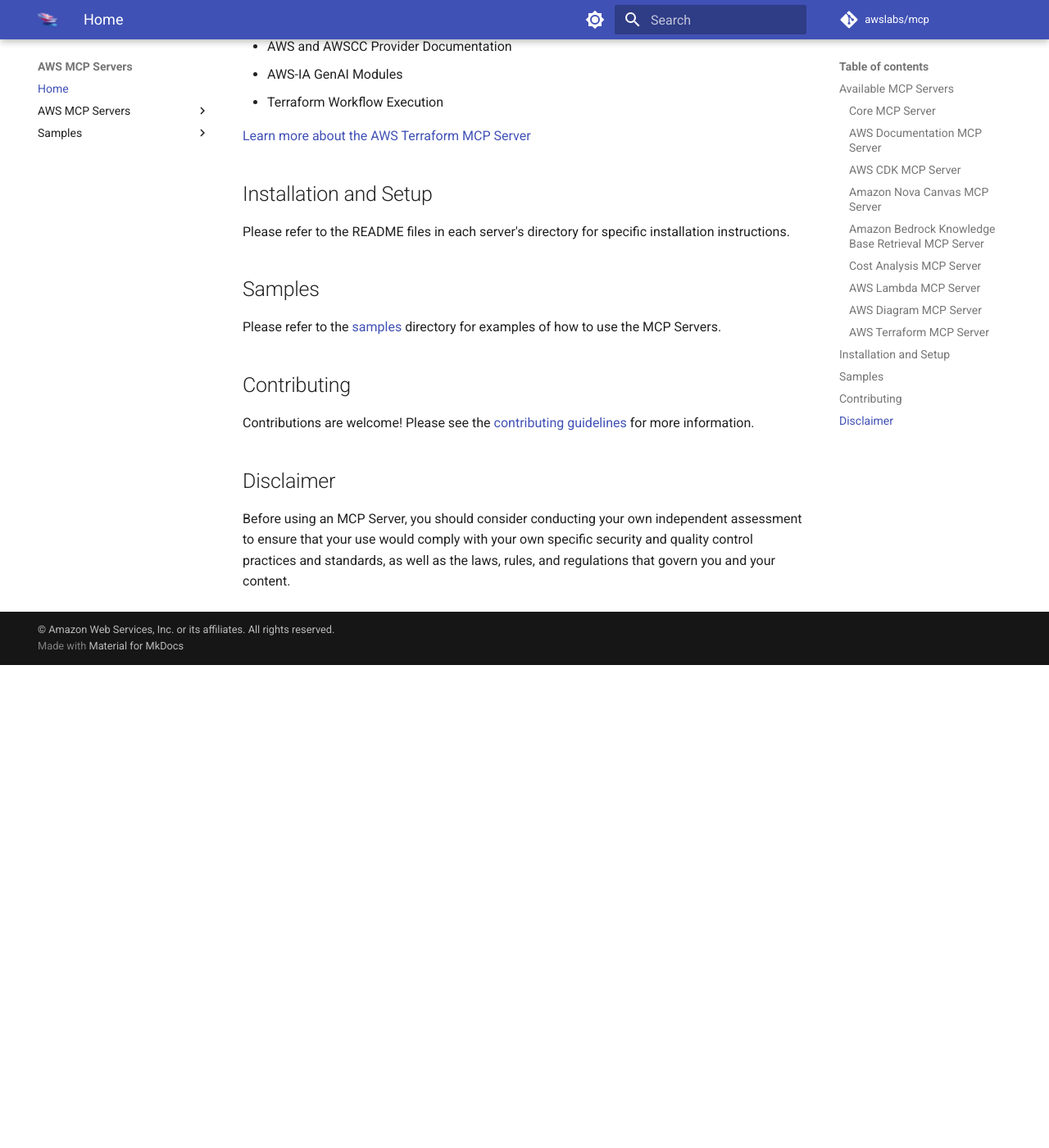
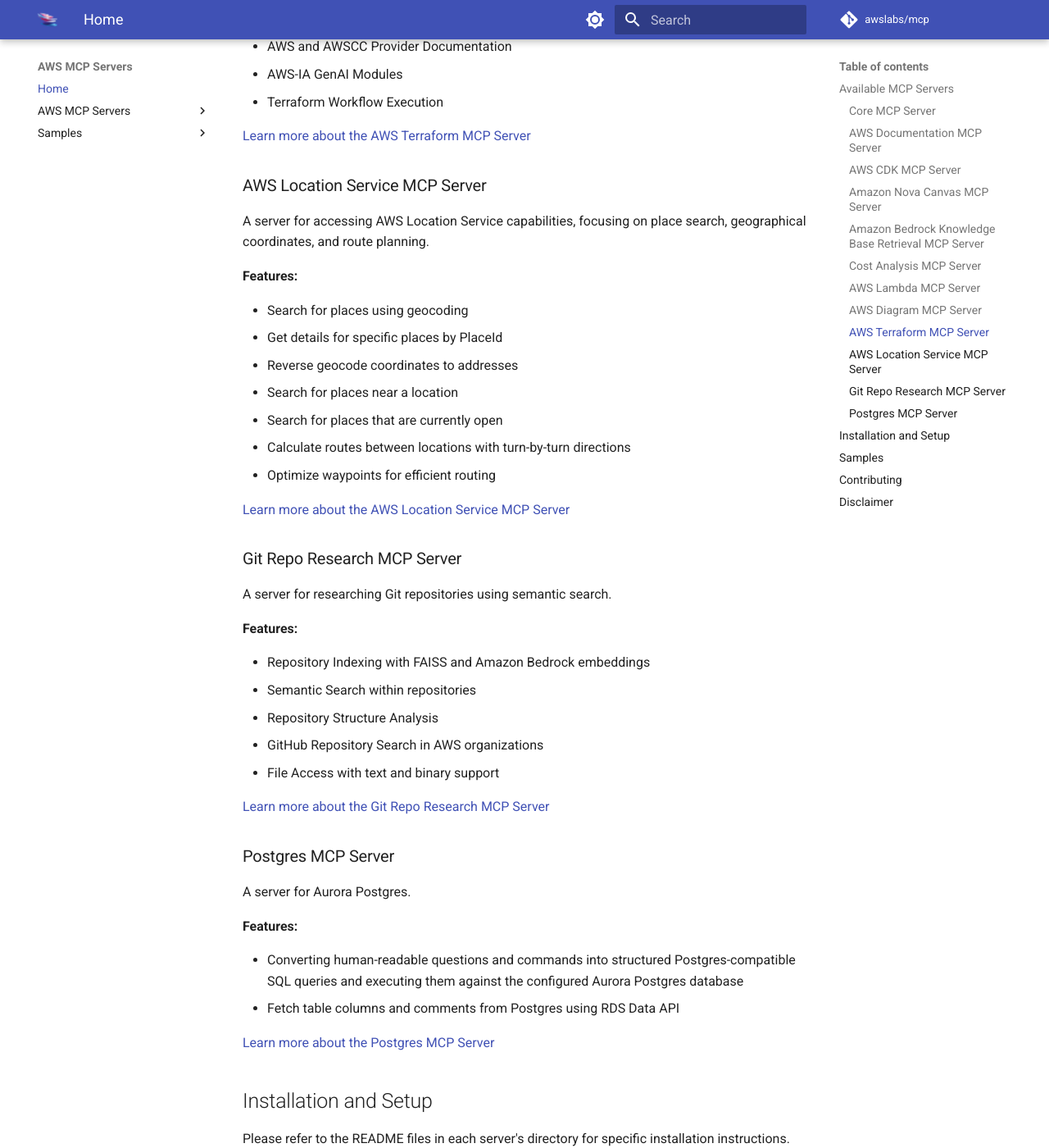
Before and after one commit to MedRedhatas/mcp, an MkDocs documentation site: the page built from docs/index.md, in a window 1280 px wide and 1400 px high, scrolled down 3379 px. Shown: the whole window at 82% size. Built offline with MkDocs 1.6.1 and Material for MkDocs 9.7.7, drawn with Linux system fonts in a browser that asks for light colours; comment, search, counter and statistics services are not loaded; before the commit the page ends 4190 px from its top, so only the background shows below that.

Commit message:
chore(readme): add new servers to docs (#304)
* chore(doc): update readme

* chore(doc): update docs

* chore(doc): precommit

---------

Co-authored-by: Scott Schreckengaust <scottschreckengaust@users.noreply.github.com>

```diff
--- a/docs/index.md
+++ b/docs/index.md
@@ -125,6 +125,47 @@ The Terraform MCP Server provides the following capabilities:
 
 [Learn more about the AWS Terraform MCP Server](servers/terraform-mcp-server.md)
 
+### AWS Location Service MCP Server
+
+A server for accessing AWS Location Service capabilities, focusing on place search, geographical coordinates, and route planning.
+
+**Features:**
+
+- Search for places using geocoding
+- Get details for specific places by PlaceId
+- Reverse geocode coordinates to addresses
+- Search for places near a location
+- Search for places that are currently open
+- Calculate routes between locations with turn-by-turn directions
+- Optimize waypoints for efficient routing
+
+[Learn more about the AWS Location Service MCP Server](servers/aws-location-mcp-server.md)
+
+### Git Repo Research MCP Server
+
+A server for researching Git repositories using semantic search.
+
+**Features:**
+
+- Repository Indexing with FAISS and Amazon Bedrock embeddings
+- Semantic Search within repositories
+- Repository Structure Analysis
+- GitHub Repository Search in AWS organizations
+- File Access with text and binary support
+
+[Learn more about the Git Repo Research MCP Server](servers/git-repo-research-mcp-server.md)
+
+### Postgres MCP Server
+
+A server for Aurora Postgres.
+
+**Features:**
+
+- Converting human-readable questions and commands into structured Postgres-compatible SQL queries and executing them against the configured Aurora Postgres database
+- Fetch table columns and comments from Postgres using RDS Data API
+
+[Learn more about the Postgres MCP Server](servers/postgres-mcp-server.md)
+
 ## Installation and Setup
 
 Please refer to the README files in each server's directory for specific installation instructions.
```
Also changed, not shown: README.md (+12 -0 lines), docs/servers/aws-location-mcp-server.md (added, +5 -0 lines), docs/servers/postgres-mcp-server.md (added, +5 -0 lines).
